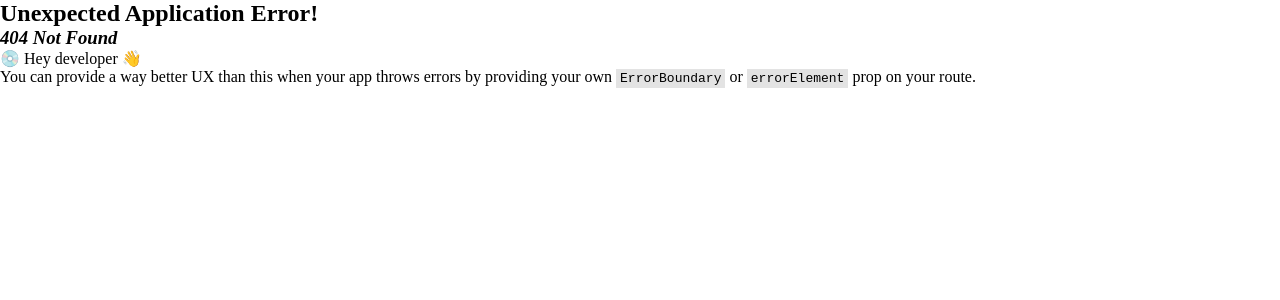
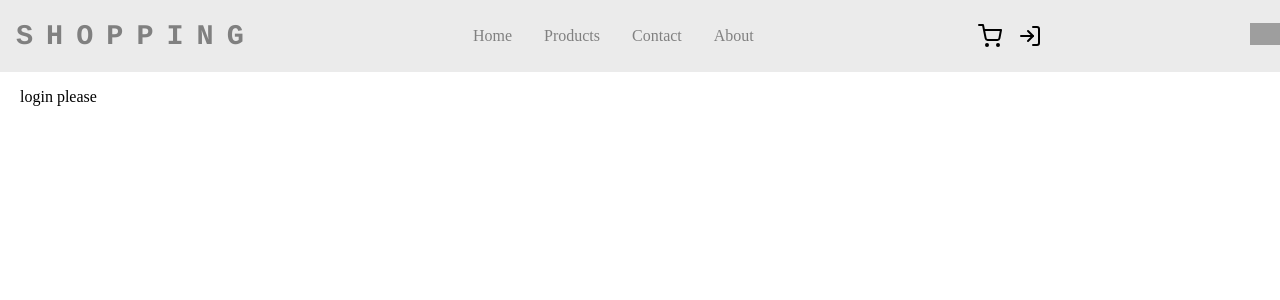
Before and after one commit to cepiseptiyana/shoping, a React (Vite) app: page /profile in a window 1280 px wide. Before the commit this address had no page. Shown: the top 300 px of the page. Built offline with nearby package versions, Linux system fonts and the light colour scheme; no server answers; grey boxes are pictures that could not be loaded.

Commit message:
feat: feature login selesai

```diff
--- a/src/components/Navbar.jsx
+++ b/src/components/Navbar.jsx
@@ -1,7 +1,13 @@
 import { useEffect, useState } from "react";
 import feather from "feather-icons";
 
-import { Link } from "react-router";
+// components
+import Cart from "./cart/Cart";
+
+// hooks
+import { useUser } from "./hooks/useUser";
+
+import { href, Link } from "react-router";
 
 // style
 import style from "./style/navbar.module.css";
@@ -16,11 +22,10 @@ import {
   resetTotalCheckouts,
 } from "@/middleware/combineData/cartDataSlice.js";
 
-// components
-import Cart from "./cart/Cart";
-
 const NavbarComponent = () => {
+  const { user, loading, error } = useUser();
   const dispatch = useDispatch();
+  const [image, setImage] = useState(null);
   const [closeFilter, setCloseFilter] = useState(false);
   const { data, empty, totalCheckouts, totalCheckoutsButton, countCart } =
     useSelector((state) => state.cartData);
@@ -29,6 +34,10 @@ const NavbarComponent = () => {
   const [checked, setChecked] = useState(false);
   const [showCart, setShowCart] = useState(false);
   const [showTotalCheckout, setShowTotalCheckout] = useState(false);
+
+  useEffect(() => {
+    if (user) setImage(user.picture);
+  }, [user]);
 
   function handleAddQuantity(data) {
     const { quantity, id, size, delivery } = data;
@@ -134,7 +143,47 @@ const NavbarComponent = () => {
               dispatch(resetTotalCheckouts());
             }}
           />
+
+          {!user && (
+            <span
+              dangerouslySetInnerHTML={{
+                __html: feather.icons["log-in"].toSvg(),
+              }}
+              onClick={() => {
+                window.location.href =
+                  "https://login-auth0-iota.vercel.app/login";
+                // window.location.href = "http://localhost:3000/login";
+              }}
+            />
+          )}
         </figure>
+
+        <div className={style.logout}>
+          <Link to="/profile">
+            <img
+              src={
+                user
+                  ? image
+                  : "https://cdn.pixabay.com/photo/2015/10/05/22/37/blank-profile-picture-973460_1280.png"
+              }
+              alt=""
+              width="30px"
+            />
+          </Link>
+
+          {user && (
+            <span
+              dangerouslySetInnerHTML={{
+                __html: feather.icons["log-out"].toSvg(),
+              }}
+              onClick={() => {
+                window.location.href =
+                  "https://login-auth0-iota.vercel.app/logout";
+                // window.location.href = "http://localhost:3000/logout";
+              }}
+            />
+          )}
+        </div>
 
         <Cart
           showTotalCheckout={showTotalCheckout}
--- /dev/null
+++ b/src/components/hooks/useUser.js
@@ -0,0 +1,22 @@
+import { useState, useEffect } from "react";
+
+export function useUser() {
+  const [user, setUser] = useState(null);
+  const [loading, setLoading] = useState(true);
+  const [error, setError] = useState(null);
+
+  useEffect(() => {
+    fetch("https://login-auth0-iota.vercel.app/users", {
+      credentials: "include", // penting untuk session
+    })
+      .then((res) => {
+        if (!res.ok) throw new Error("Failed to fetch user");
+        return res.json();
+      })
+      .then((data) => setUser(data.user))
+      .catch((err) => setError(err))
+      .finally(() => setLoading(false));
+  }, []);
+
+  return { user, loading, error };
+}
--- a/src/components/style/navbar.module.css
+++ b/src/components/style/navbar.module.css
@@ -1,12 +1,14 @@
 .nav {
   display: flex;
+  justify-content: space-evenly;
+  align-items: center;
   position: fixed;
   width: 100vw;
   z-index: 9999;
   background-color: rgb(235, 235, 235);
 
   & .header {
-    flex: 1;
+    /* flex: 1; */
     display: flex;
     align-items: center;
     text-transform: uppercase;
@@ -18,7 +20,7 @@
   }
 
   & .wraper {
-    flex: 1;
+    /* flex: 1; */
     list-style-type: none;
     display: flex;
     justify-content: center;
@@ -44,7 +46,7 @@
   }
 
   & .figure {
-    flex: 1;
+    /* flex: 1; */
     display: flex;
     justify-content: center;
     align-items: center;
@@ -83,12 +85,25 @@
 
       &:hover {
         color: rgb(83, 190, 240);
-        /* background-color: red; */
       }
     }
 
     & .close {
       display: none;
+    }
+  }
+
+  & .logout {
+    display: flex;
+    align-items: center;
+    column-gap: 5px;
+
+    & span {
+      cursor: pointer;
+
+      &:hover {
+        color: rgb(83, 190, 240);
+      }
     }
   }
 }
--- /dev/null
+++ b/src/features/profile/Profile.jsx
@@ -0,0 +1,60 @@
+import style from "./style/profile.module.css";
+
+import feather from "feather-icons";
+
+//
+import { useUser } from "../../components/hooks/useUser";
+import { useEffect, useState } from "react";
+
+const Profile = () => {
+  const { user, loading, error } = useUser();
+  const [image, setImage] = useState(null);
+  const [username, setUsername] = useState("");
+  const [emails, setEmails] = useState("");
+  const [fullName, setFullName] = useState("");
+
+  useEffect(() => {
+    if (user) {
+      setImage(user.picture);
+      setUsername(user.displayName);
+      setEmails(user.emails[0].value);
+      setFullName(user.nickname);
+    }
+  }, [user, image, username, emails, fullName]);
+
+  if (user === null)
+    return (
+      <p style={{ paddingTop: "88px", paddingLeft: "20px" }}>login please</p>
+    );
+
+  return (
+    <section className={style.container}>
+      <div className={style.wraper}>
+        <figure className={style.image}>
+          <img src={image} alt="" />
+          <figcaption>{username}</figcaption>
+        </figure>
+
+        <div className={style.account}>
+          <p>Account</p>
+          <p>Username: {username} </p>
+          <p>Emails: {emails}</p>
+          <p>Full Name {fullName}</p>
+        </div>
+
+        <div className={style.logout}>
+          <label>
+            <span
+              dangerouslySetInnerHTML={{
+                __html: feather.icons["log-out"].toSvg(),
+              }}
+            />
+            <a href="https://login-auth0-iota.vercel.app/logout">Logout</a>
+          </label>
+        </div>
+      </div>
+    </section>
+  );
+};
+
+export default Profile;
--- /dev/null
+++ b/src/features/profile/style/profile.module.css
@@ -0,0 +1,66 @@
+.container {
+  width: min(1200px, 90vw);
+  padding-top: 150px;
+  margin: auto;
+  display: flex;
+  justify-content: center;
+  /* background-color: red; */
+
+  & .wraper {
+    background-color: var(--bold-color);
+    box-shadow: 0 0 20px black;
+    text-transform: capitalize;
+    font-family: sans-serif;
+    font-size: 14px;
+    position: relative;
+    width: min(500px, 90vw);
+
+    & .image {
+      position: absolute;
+      display: flex;
+      flex-direction: column;
+      align-items: center;
+      top: -15%;
+      left: 50%;
+      transform: translateX(-50%);
+
+      & figcaption {
+        color: white;
+        font-size: 20px;
+      }
+    }
+
+    & .account {
+      padding: 100px 20px;
+      color: white;
+      display: flex;
+      flex-direction: column;
+      row-gap: 10px;
+    }
+
+    & .logout {
+      padding: 0 20px;
+
+      & label {
+        display: flex;
+        align-items: center;
+
+        & span {
+          color: white;
+        }
+
+        & a {
+          display: block;
+          width: fit-content;
+          text-decoration: none;
+          padding: 8px 15px;
+          color: white;
+
+          &:hover {
+            background-color: var(--bold-color);
+          }
+        }
+      }
+    }
+  }
+}
--- a/src/router.jsx
+++ b/src/router.jsx
@@ -9,6 +9,7 @@ import Products from "./pages/Products.jsx";
 import DetailProduct from "./pages/Detail.jsx";
 
 import Login from "./features/login/Login.jsx";
+import Profile from "./features/profile/Profile.jsx";
 
 const router = createBrowserRouter([
   {
@@ -17,6 +18,7 @@ const router = createBrowserRouter([
     children: [
       { index: true, Component: HomePage },
       { path: "products", Component: Products },
+      { path: "profile", Component: Profile },
       { path: "products/:category", Component: Products },
       { path: "detail/:id", Component: DetailProduct },
     ],
```
